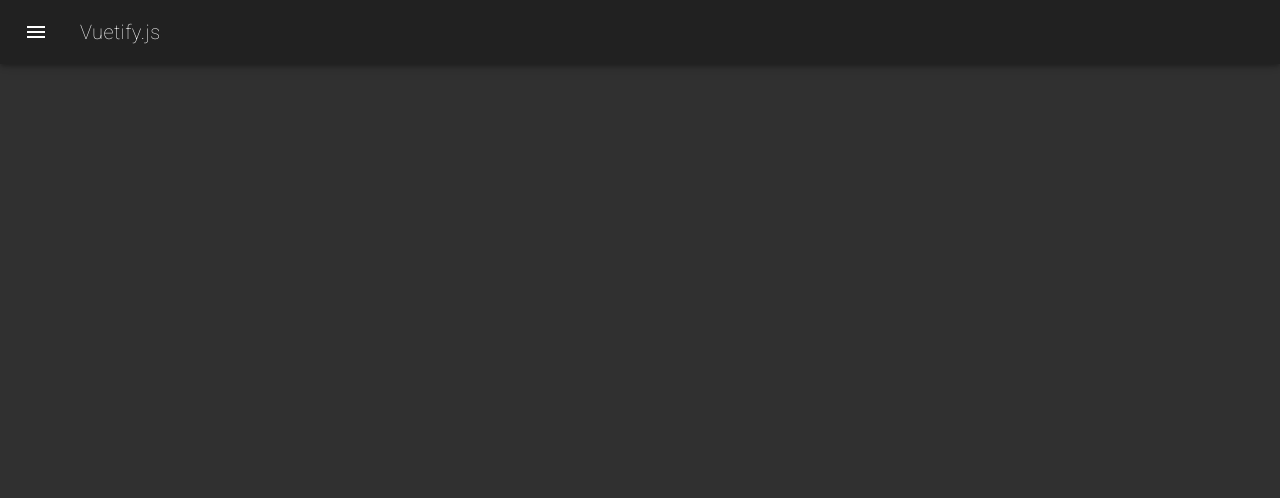
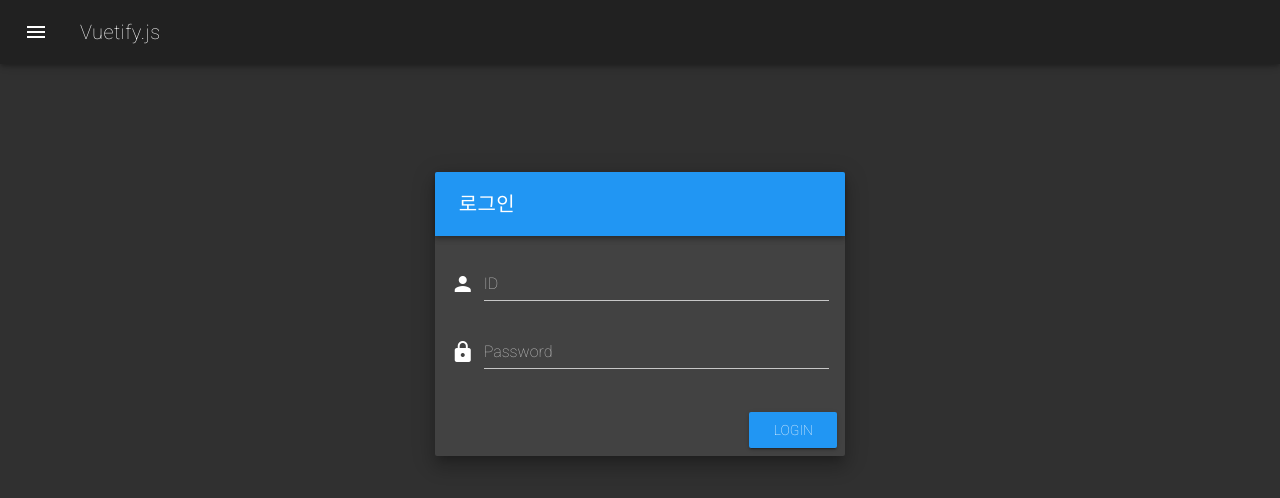
Before and after one commit to kwonbongsoo/alba2, a Vue app in the folder front/: page /login in a window 1280 px wide. Shown: the top 498 px of the page. Built offline with nearby package versions, Linux system fonts and the light colour scheme.

Commit message:
router 로그인 필터 검

```diff
--- a/front/src/components/modal.vue
+++ b/front/src/components/modal.vue
@@ -8,8 +8,8 @@
           <v-card-text>{{dialog.content}}</v-card-text>
           <v-card-actions>
             <v-spacer></v-spacer>
-            <v-btn color="green darken-1" flat @click="dialog_hide">취소</v-btn>
-            <v-btn color="green darken-1" flat @click="$emit('d_product')">삭제</v-btn>
+            <v-btn color="darken-1 bold" flat @click="dialog_hide">취소</v-btn>
+            <v-btn color="red darken-1" flat @click="$emit('d_product')">삭제</v-btn>
           </v-card-actions>
         </v-card>
       </v-dialog>
@@ -30,7 +30,7 @@ export default {
     }
   },
   mounted() {
-    console.log(this.l_option)
+
   },
   methods: {
     dialog_hide() {
@@ -44,5 +44,7 @@ export default {
 
 <!-- Add "scoped" attribute to limit CSS to this component only -->
 <style scoped lang="scss">
-
+.bold {
+  font-weight: bold;
+}
 </style>
--- a/front/src/router.js
+++ b/front/src/router.js
@@ -1,17 +1,21 @@
 import Vue from 'vue'
 import Router from 'vue-router'
 import productList from './views/productList.vue'
+import login from './views/login.vue'
+import store from './store'
 
 Vue.use(Router)
-
-export default new Router({
+const router =  new Router({
   mode: 'history',
   base: process.env.BASE_URL,
   routes: [
     {
       path: '/productList',
       name: 'productList',
-      component: productList
+      component: productList,
+      meta: {
+        alba2_login: store.getters.alba2_login
+      }
     },
     {
       path: '/product',
@@ -19,7 +23,33 @@ export default new Router({
       // route level code-splitting
       // this generates a separate chunk (about.[hash].js) for this route
       // which is lazy-loaded when the route is visited.
-      component: () => import(/* webpackChunkName: "about" */ './views/product.vue')
+      component: () => import(/* webpackChunkName: "about" */ './views/product.vue'),
+      meta: {
+        auth : store.getters.alba2_login
+      }
+    },
+    {
+      path: '/login',
+      name: 'login',
+      component: login,
+      meta: {
+        auth: true
+      }
     }
   ]
 })
+
+router.beforeEach((to, from, next) => {
+
+  if(!to.matched.some((routerInfo) => {
+    return routerInfo.meta.auth;
+  }))
+  {
+    next('/login')
+  }
+  else {
+    next()
+  }
+})
+
+export default router
--- a/front/src/store.js
+++ b/front/src/store.js
@@ -23,6 +23,7 @@ export default new Vuex.Store({
       content: '',
     },
     progress: false,
+    alba2_login: false,
   },
 
   getters: {
@@ -43,6 +44,9 @@ export default new Vuex.Store({
     },
     progress: function(state) {
       return state.progress
+    },
+    alba2_login: function(state) {
+      return state.alba2_login
     }
   },
 
@@ -71,6 +75,9 @@ export default new Vuex.Store({
     },
     progress: (state, progress) => {
       state.progress = progress
+    },
+    alba2_login: (state, alba2_login) => {
+      state.alba2_login = alba2_login
     },
 
   },
--- /dev/null
+++ b/front/src/views/login.vue
@@ -0,0 +1,61 @@
+<template>
+    <v-content>
+      <v-container fluid fill-height>
+        <v-layout align-center justify-center>
+          <v-flex xs12 sm8 md4>
+            <v-card class="elevation-12">
+              <v-toolbar dark color="info">
+                <v-toolbar-title>로그인</v-toolbar-title>
+                <v-spacer></v-spacer>
+              </v-toolbar>
+              <v-card-text>
+                <v-form>
+                    <v-text-field
+                        prepend-icon="person"
+                        name="login"
+                        color="info"
+                        label="ID"
+                        type="text">
+                    </v-text-field>
+                    <v-text-field
+                        prepend-icon="lock"
+                        name="password"
+                        color="info"
+                        label="Password"
+                        id="password"
+                        type="password">
+                    </v-text-field>
+                </v-form>
+              </v-card-text>
+              <v-card-actions>
+                <v-spacer></v-spacer>
+                <v-btn color="info">Login</v-btn>
+              </v-card-actions>
+            </v-card>
+          </v-flex>
+        </v-layout>
+      </v-container>
+    </v-content>
+</template>
+
+<script>
+  export default {
+    data: () => ({
+
+    }),
+    computed: {
+
+    },
+    mounted() {
+
+    },
+    methods: {
+
+    }
+  }
+</script>
+<!-- Add "scoped" attribute to limit CSS to this component only -->
+<style scoped lang="scss">
+
+
+</style>
```
